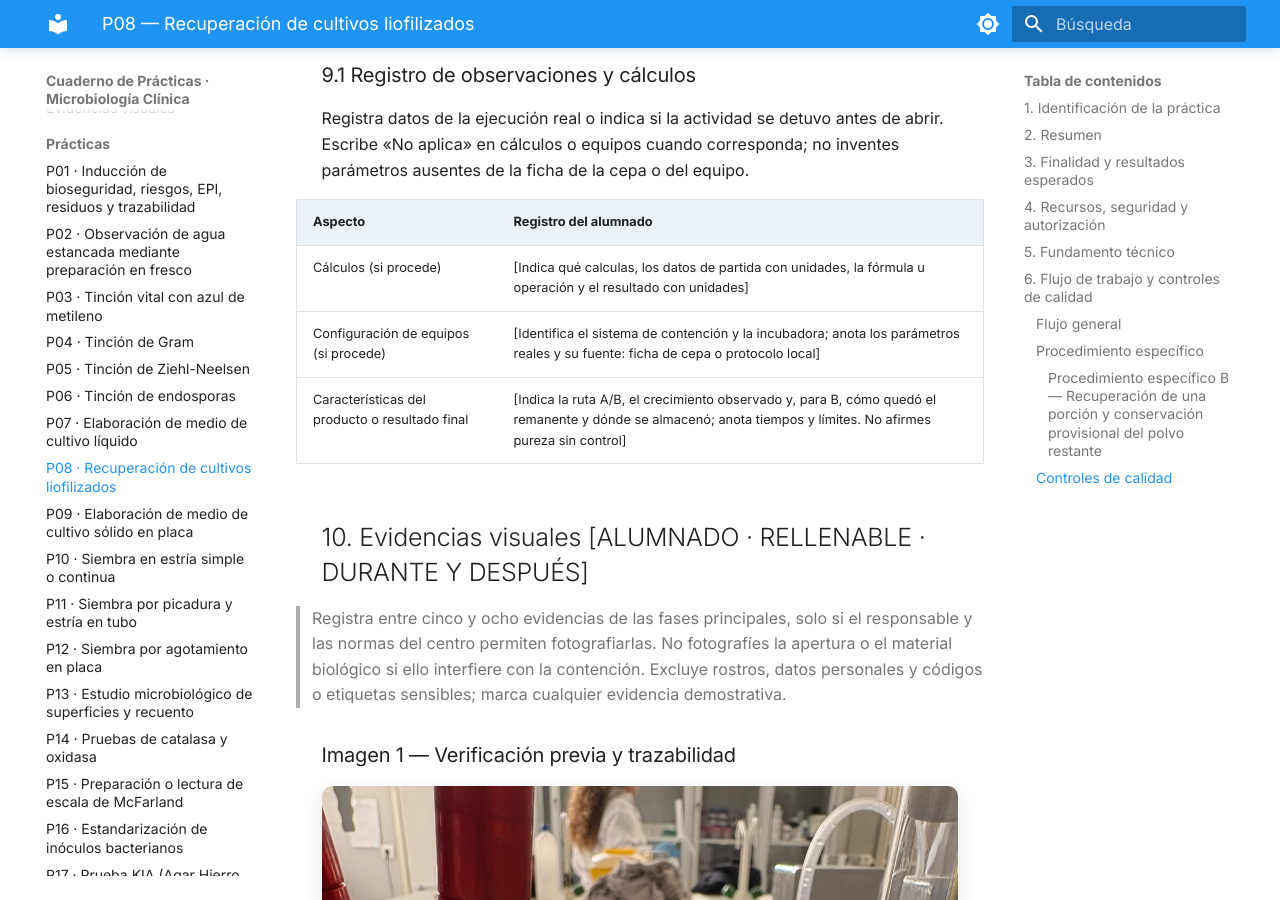
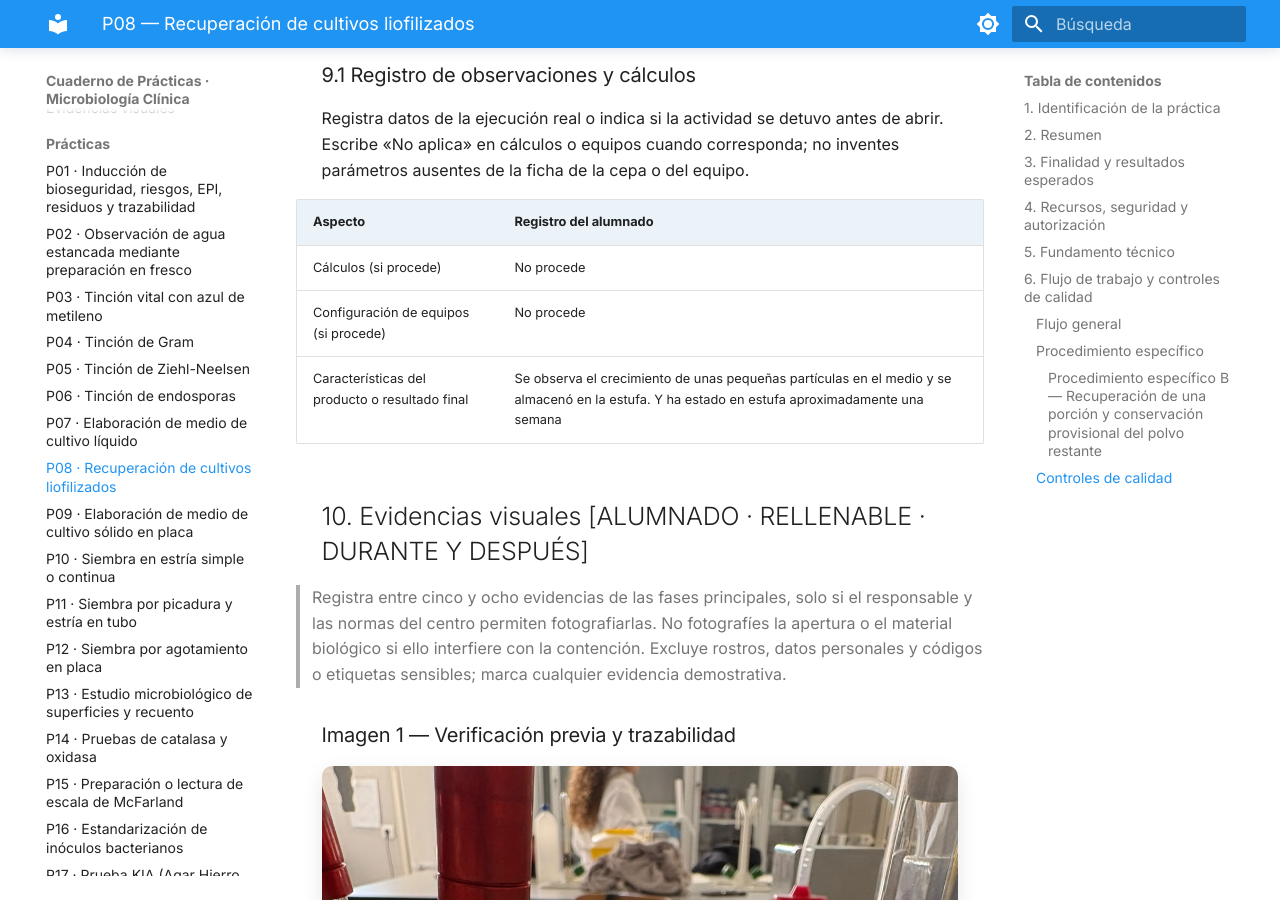
Before and after one commit to Rebeca-hubb/Cuaderno-Pr-cticas-Microbiolog-a-Rebeca-Vicho-, an MkDocs documentation site: the page built from docs/practicas/P08_Recuperacion_de_liofilizados.md, in a window 1280 px wide and 900 px high, scrolled down 7118 px. Built offline with MkDocs 1.6.1 and Material for MkDocs 9.7.7, drawn with Linux system fonts in a browser that asks for light colours.

Commit message:
Update P08_Recuperacion_de_liofilizados.md

```diff
--- a/docs/practicas/P08_Recuperacion_de_liofilizados.md
+++ b/docs/practicas/P08_Recuperacion_de_liofilizados.md
@@ -157,9 +157,9 @@ Registra datos de la ejecución real o indica si la actividad se detuvo antes de
 
 | Aspecto | Registro del alumnado |
 |---|---|
-| Cálculos (si procede) | [Indica qué calculas, los datos de partida con unidades, la fórmula u operación y el resultado con unidades] |
-| Configuración de equipos (si procede) | [Identifica el sistema de contención y la incubadora; anota los parámetros reales y su fuente: ficha de cepa o protocolo local] |
-| Características del producto o resultado final | [Indica la ruta A/B, el crecimiento observado y, para B, cómo quedó el remanente y dónde se almacenó; anota tiempos y límites. No afirmes pureza sin control] |
+| Cálculos (si procede) | No procede |
+| Configuración de equipos (si procede) | No procede |
+| Características del producto o resultado final | Se observa el crecimiento de unas pequeñas partículas en el medio y se almacenó en la estufa. Y ha estado en estufa aproximadamente una semana |
 
 ## 10. Evidencias visuales [ALUMNADO · RELLENABLE · DURANTE Y DESPUÉS]
 
```
